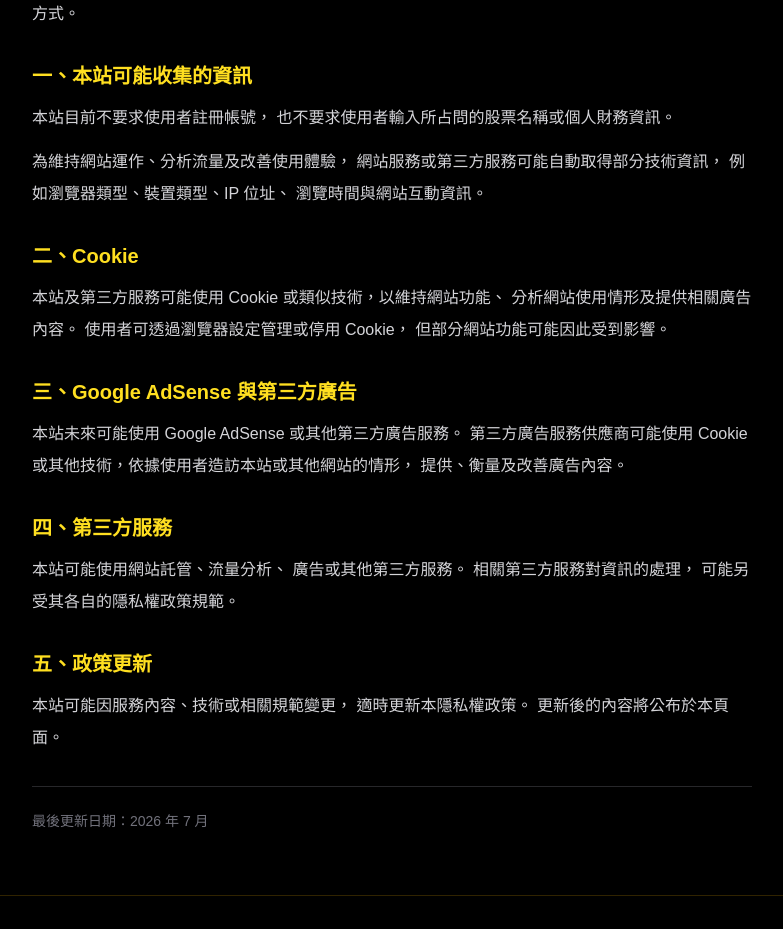
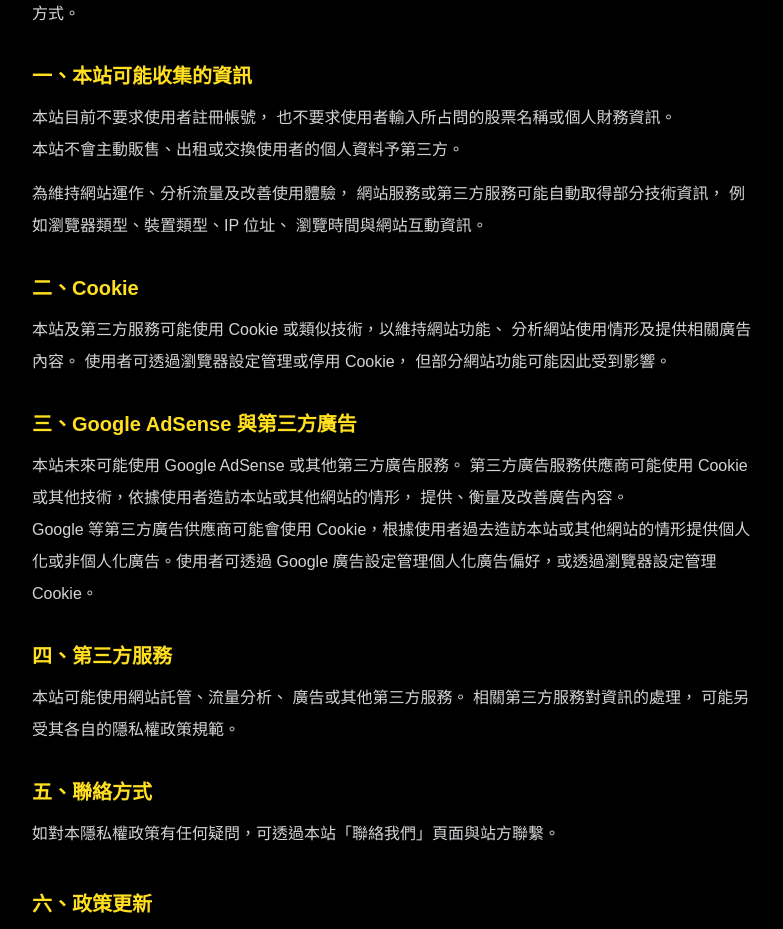
Before and after one commit to littlerice1213-prog/stock-oracle, a Next.js app: page /privacy in a window 1280 px wide. Shown: the part 280-1209 px from the top of the page, without its empty margins (248-1031 px from the left). Built offline with nearby package versions, Linux system fonts and the light colour scheme.

Commit message:
strengthen privacy policy

```diff
--- a/app/privacy/page.tsx
+++ b/app/privacy/page.tsx
@@ -36,7 +36,9 @@ export default function PrivacyPage() {
               本站目前不要求使用者註冊帳號，
               也不要求使用者輸入所占問的股票名稱或個人財務資訊。
             </p>
-
+<p>
+  本站不會主動販售、出租或交換使用者的個人資料予第三方。
+</p>
             <p className="mt-3">
               為維持網站運作、分析流量及改善使用體驗，
               網站服務或第三方服務可能自動取得部分技術資訊，
@@ -71,6 +73,10 @@ export default function PrivacyPage() {
   或其他技術，依據使用者造訪本站或其他網站的情形，
   提供、衡量及改善廣告內容。
 </p>
+
+<p>
+  Google 等第三方廣告供應商可能會使用 Cookie，根據使用者過去造訪本站或其他網站的情形提供個人化或非個人化廣告。使用者可透過 Google 廣告設定管理個人化廣告偏好，或透過瀏覽器設定管理 Cookie。
+</p>
           </section>
 
           <section>
@@ -87,8 +93,17 @@ export default function PrivacyPage() {
           </section>
 
           <section>
+  <section>
   <h2 className="mb-3 text-xl font-bold text-yellow-300">
-              五、政策更新
+    五、聯絡方式
+  </h2>
+
+  <p>
+    如對本隱私權政策有任何疑問，可透過本站「聯絡我們」頁面與站方聯繫。
+  </p>
+
+ <h2 className="mt-10 mb-3 text-xl font-bold text-yellow-300">
+  六、政策更新
 </h2>
 
   <p>
@@ -96,6 +111,7 @@ export default function PrivacyPage() {
     適時更新本隱私權政策。
     更新後的內容將公布於本頁面。
   </p>
+</section>
           </section>
 
           <p className="border-t border-zinc-800 pt-6 text-sm text-zinc-500">
```
Lines whose indentation alone changed are shown as unchanged.
